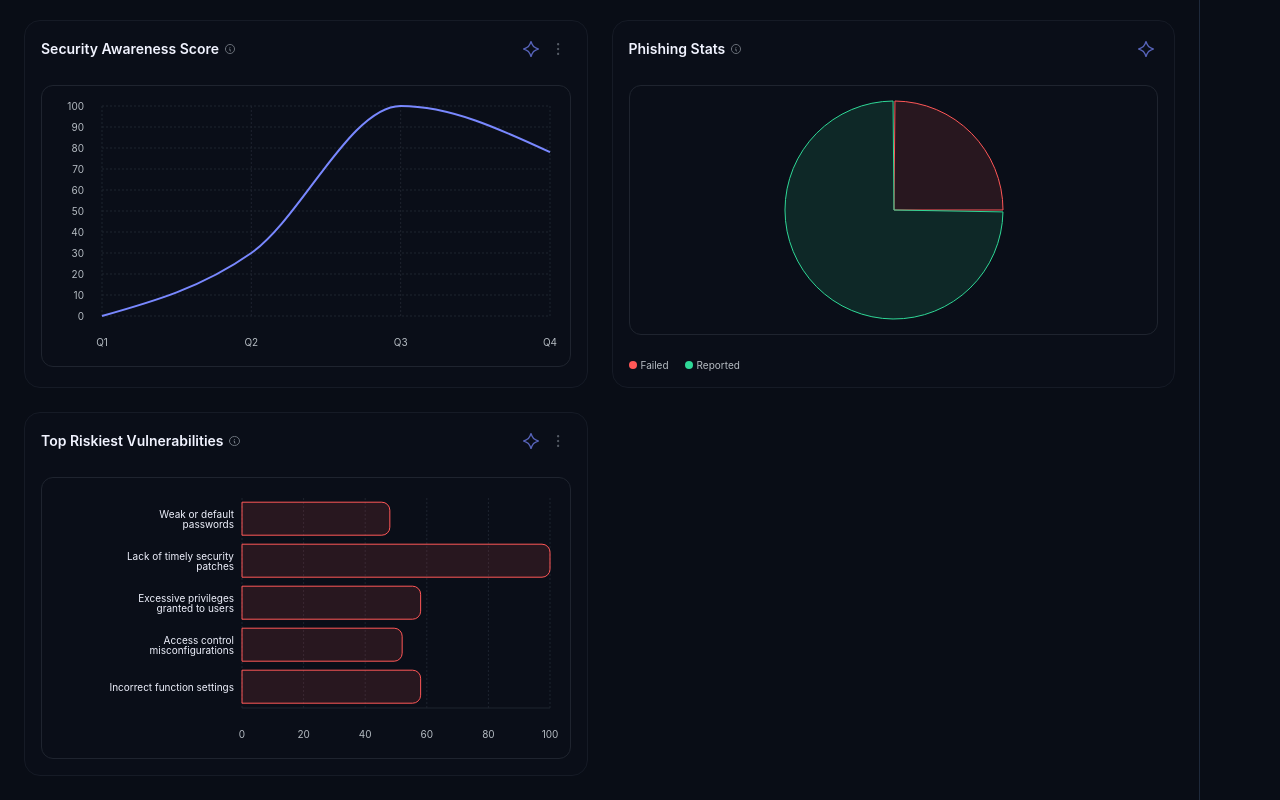
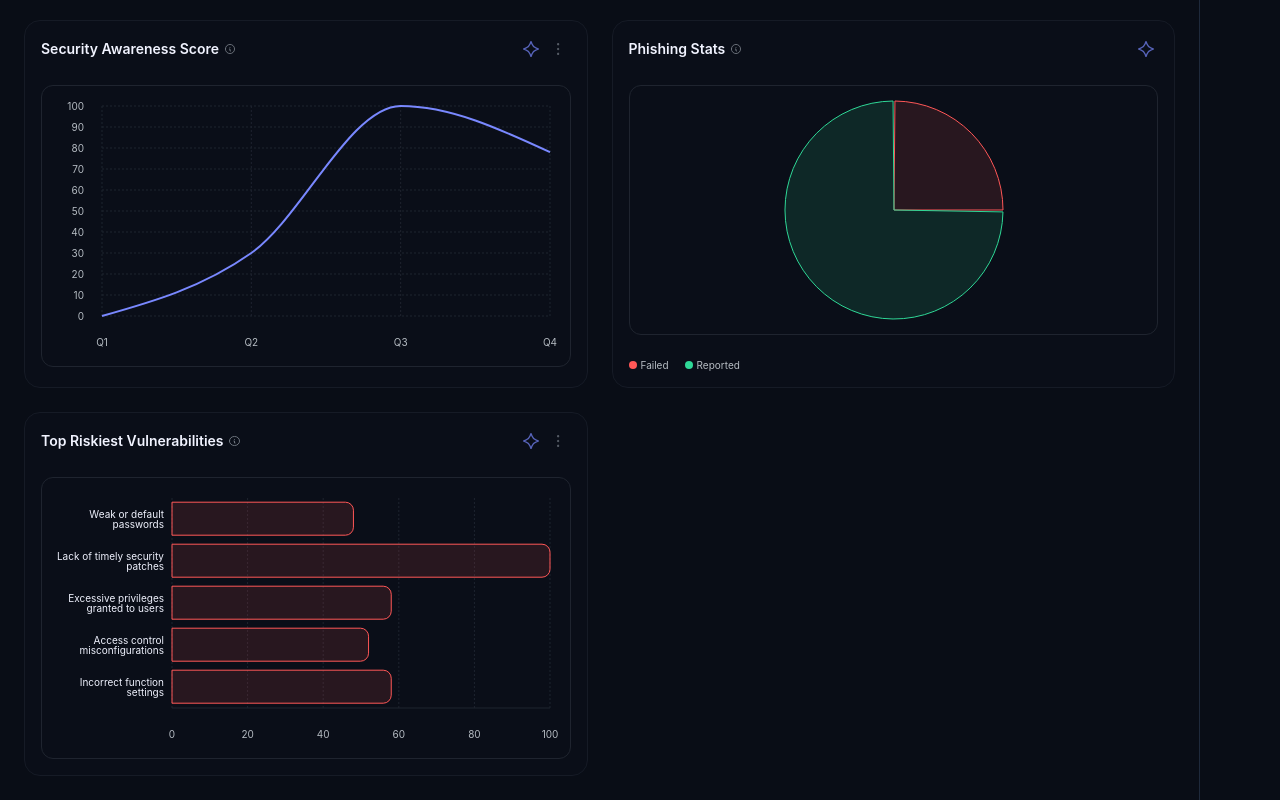
Before and after one commit to abdulmajeed33/react-trial, a React (Vite) app: page / in a window 1280 px wide. Shown: the part 1636-2436 px from the top of the page. Built offline with nearby package versions, Linux system fonts and the light colour scheme.

Commit message:
Adjust margin and width properties in TopRiskiestVulnerabilitiesChart for improved layout and visual consistency.

```diff
--- a/src/components/charts/TopRiskiestVulnerabilitiesChart.tsx
+++ b/src/components/charts/TopRiskiestVulnerabilitiesChart.tsx
@@ -37,7 +37,7 @@ export default function TopRiskiestVulnerabilitiesChart() {
           <BarChart
             data={data}
             layout="vertical"
-            margin={{ top: 20, right: 20, left: 0, bottom: 0 }}
+            margin={{ top: 20, right: 20, left: -60, bottom: 0 }}
             barCategoryGap="10%"
           >
             <CartesianGrid
@@ -74,7 +74,7 @@ export default function TopRiskiestVulnerabilitiesChart() {
                 fontFamily: "Inter",
                 fontWeight: 400,
               }}
-              width={200}
+              width={190}
               interval={0}
             />
             <Bar
```
